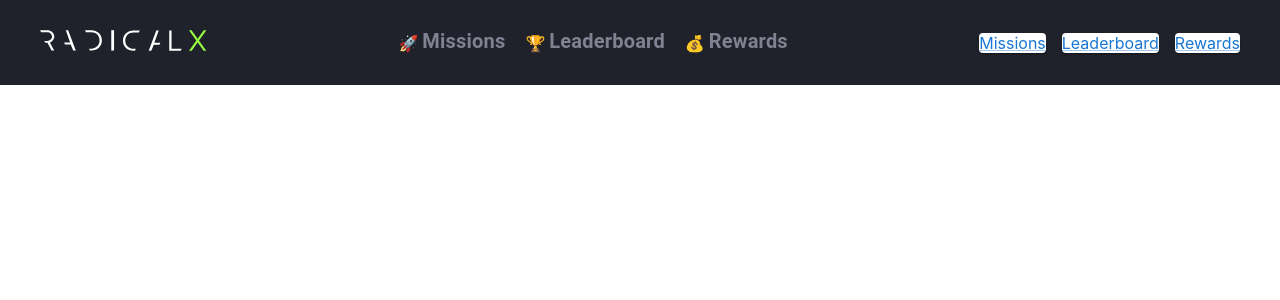
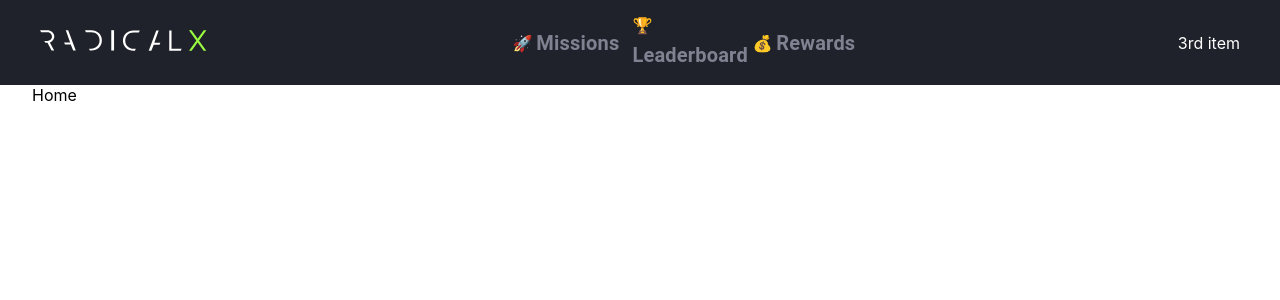
Before and after one commit to sivaShilpa/Project-Missions, a Next.js app: page / in a window 1280 px wide. Shown: the top 300 px of the page. Built offline with nearby package versions, Linux system fonts and the light colour scheme.

Commit message:
feat/fix: header and navbar in organized folder structure

```diff
--- a/components/NavBarLink/NavBarLink.jsx
+++ b/components/NavBarLink/NavBarLink.jsx
@@ -1,28 +1,19 @@
 import React from 'react'
 import { Grid, Box, Link, Typography, Divider } from '@mui/material'
-import StyledBox from '../../styles/Header/StyledBox'
-import StyledTypography from '../../styles/Header/StyledTypography'
-import StyledLink from '../../styles/Header/StyledLink'
-import StyledGrid from '../../styles/Header/StyledGrid'
-import StyledNavBox from '../../styles/Header/StyledNavBox'
+import headerStyles from '../../styles/Header/styles'
 
-const NavBarLink = ({icon, text}) => {
-  return (
-    <Grid item>
-        <StyledBox>
-            <StyledLink href="/missions" sx={{textDecoration:'none'}}>
-                <StyledGrid container spacing={0.5}>
-                    <Grid item>{icon}</Grid>
-                    <Grid item>
-                        <StyledNavBox display={'flex'} justifyContent={'space-between'}>
-                            <StyledTypography>{text}</StyledTypography>
-                        </StyledNavBox>
-                    </Grid>
-                </StyledGrid>
-            </StyledLink>
-        </StyledBox>
-    </Grid>
-  )
+const NavBarLink = ({ text, link, icon }) => {
+    return (
+        <Grid container sx={{ ...headerStyles.navbarItem }}>
+            <Grid item id='icon'>{icon}</Grid>
+            <Grid item id='text'>
+                <Link href={link} sx={{'textDecoration':'none'}}>
+                    <Typography sx={{...headerStyles.navBarText}}>{text}</Typography>
+                    <Box></Box>
+                </Link>
+            </Grid>
+        </Grid>
+    )
 }
 
 export default NavBarLink
--- /dev/null
+++ b/components/icons/icons.js
@@ -0,0 +1,17 @@
+import homeLogo from "../../assets/homeLogo.svg"
+import diamondBlue from "../../assets/diamondBlue.svg"
+import coinGold from "../../assets/coinGold.svg"
+import avatar from '../../assets/avatar.svg'
+import status from '../../assets/status.svg'
+
+const ICONS = {
+  homeLogo: homeLogo,
+  rocketicon: '🚀',
+  trophyicon: '🏆',
+  rewardsicon: '💰',
+  diamondicon: diamondBlue,
+  coinicon: coinGold,
+  avataricon: avatar,
+  statusOnlineicon: status
+}
+export default ICONS
--- /dev/null
+++ b/constants/constants.js
@@ -0,0 +1,24 @@
+import ICONS from "../components/icons/icons";
+import ROUTES from "../routes/routes";
+
+const CONSTANTS ={
+  navbarPages: [
+    {
+      text: 'Missions',
+      link: ROUTES.MISSIONS,
+      icon: ICONS.rocketicon,
+    },
+    {
+      text: 'Leaderboard',
+      link: ROUTES.LEADERBOARD,
+      icon: ICONS.trophyicon,
+    },
+    {
+      text: 'Rewards',
+      link: ROUTES.REWARDS,
+      icon: ICONS.rewardsicon,
+    }
+  ],
+}
+
+export default CONSTANTS
--- a/package.json
+++ b/package.json
@@ -14,6 +14,9 @@
     "@mui/material": "^5.14.16",
     "@mui/styled-engine-sc": "^6.0.0-alpha.4",
     "eslint-config-airbnb": "^19.0.4",
+    "eslint-config-prettier": "^9.0.0",
+    "eslint-plugin-prettier": "^5.0.1",
+    "eslint-plugin-react-hooks": "^4.6.0",
     "eslint-plugin-simple-import-sort": "^10.0.0",
     "next": "^12.3.0",
     "react": "18.2.0",
--- /dev/null
+++ b/routes/routes.js
@@ -0,0 +1,7 @@
+const ROUTES = {
+    HOME : '/',
+    MISSIONS: '/missions',
+    LEADERBOARD: '/leaderboard',
+    REWARDS: '/rewards'
+}
+export default ROUTES
--- a/styles/Header/StyledAppBar.js
+++ b/styles/Header/StyledAppBar.js
@@ -7,7 +7,6 @@ const StyledAppBar = styled(AppBar)({
     alignItems: 'center',
     background: 'var(--dark-dark-2, #1F222A)',
     boxShadow: 'none',
-
     height:'85px',
     padding: '0 40px',
 })
--- /dev/null
+++ b/styles/Header/styles.js
@@ -0,0 +1,47 @@
+import headerTheme from "../../themes/Header/theme";
+
+const headerStyles = {
+    navBarStyles: {
+        item: true,
+        container: true,
+        xs: 'auto',
+        display:'flex',
+        flexDirection:'row',
+        justifyContent: 'space-between',
+        width: '30%',
+    },
+    appbarStyles: {
+        position: 'sticky',
+        justifyContent: 'center',
+        alignItems: 'center',
+        backgroundColor: headerTheme.palette.primary,
+        boxShadow: 'none',
+        height: '85px',
+        padding: '0 40px',
+    },
+    appbarGridContainer: {
+        container: true,
+        // xs: 'auto',
+        width: '100%',
+        display:'flex',
+        flexDirection:'row',
+        alignItems: 'center',
+        justifyContent: 'space-between',
+    },
+    navbarItem: {
+        display: 'flex',
+        flexDirection: 'row',
+        gap: 0.5,
+        alignItems: 'center',
+    },
+    navBarText:{
+        color:headerTheme.palette.secondary,
+        textDecoration:'none',
+        fontSize: '20px',
+        fontStyle: 'normal',
+        fontWeight: '700',
+        lineHeight: '160%'
+    }
+};
+
+export default headerStyles;
--- a/templates/Header/Header.jsx
+++ b/templates/Header/Header.jsx
@@ -1,58 +1,30 @@
 import React from 'react'
-import StyledAppBar from '../../styles/Header/StyledAppBar'
-import StyledBox from '../../styles/Header/StyledBox'
-import {Box, Card, Divider, Grid, Icon, Link, Paper, Typography, styled} from '@mui/material'
+import { AppBar, Box, Card, Divider, Grid, Icon, Link, Paper, Typography, styled } from '@mui/material'
 import Image from 'next/image'
-import homeLogo from "../../assets/homeLogo.svg"
 import NavBarLink from '../../components/NavBarLink'
-
-const Item = styled(Paper)(({ theme }) => ({
-    backgroundColor: theme.palette.mode === 'dark' ? '#1A2027' : '#fff',
-    ...theme.typography.body2,
-    padding: theme.spacing(1),
-    textAlign: 'center',
-    color: theme.palette.text.secondary,
-}));
-
+import headerStyles from '../../styles/Header/styles'
+import ICONS from '../../components/icons/icons'
+import CONSTANTS from '../../constants/constants'
+import ROUTES from '../../routes/routes'
 const Header = () => {
-
     return (
-    <StyledAppBar>
-        <Grid container sx={{width:'100%', flexDirection:'row', alignItems:'center', justifyContent:'space-between'}}>
+        <AppBar sx={{ ...headerStyles.appbarStyles }}>
+            <Grid sx={{...headerStyles.appbarGridContainer}}>
                 <Grid item>
-                <Link href="/">
-                    <Image src={homeLogo} alt="homeLogo"/>
+                    <Link href={ROUTES.HOME}>
+                        <Image src={ICONS.homeLogo} />
                     </Link>
                 </Grid>
+                <Grid sx={{...headerStyles.navBarStyles}}>
+                    {CONSTANTS.navbarPages.map(el =>
+                        <NavBarLink {...el} />
+                    )}
+                </Grid>
                 <Grid item>
-                <Grid container spacing={2} >
-                    <NavBarLink icon={'🚀'} text={'Missions'}/>
-                    <NavBarLink icon={'🏆'} text={'Leaderboard'}/>
-                    <NavBarLink icon={'💰'} text={'Rewards'}/>
+                 3rd item
                 </Grid>
             </Grid>
-            <Grid item>
-                <Grid container spacing={2} >
-                    <Grid item>
-                        <Card>
-                            <Link href="/missions">Missions</Link>
-                        </Card>
-
-                    </Grid>
-                    <Grid item>
-                        <Card>
-                        <Link href="/leaderboard">Leaderboard </Link>
-                    </Card>
-                    </Grid>
-                    <Grid item>
-                        <Card>
-                        <Link href="/rewards">Rewards</Link>
-                        </Card>
-                    </Grid>
-                </Grid>
-            </Grid>
-        </Grid>
-    </StyledAppBar>
+        </AppBar>
     )
 }
 
--- /dev/null
+++ b/themes/Header/theme.js
@@ -0,0 +1,14 @@
+const headerTheme = {
+    palette: {
+        primary: '#1F222A',
+        secondary: '#808191',
+        highlight: 'linear-gradient(286deg, #00F5A0 0%, #00D9F5 100%)',
+        white: '#FFFFFF',
+        diamondsBorder: '#246BFD',
+        diamondsBackground: '#212121',
+        coinsBorder: '#FACC15',
+        coinsBackground: '#181A20'
+    }
+}
+
+export default headerTheme
```
Also changed, not shown: 1 other file (tests, documents, lock files or other folders). Lines whose indentation alone changed are shown as unchanged.
